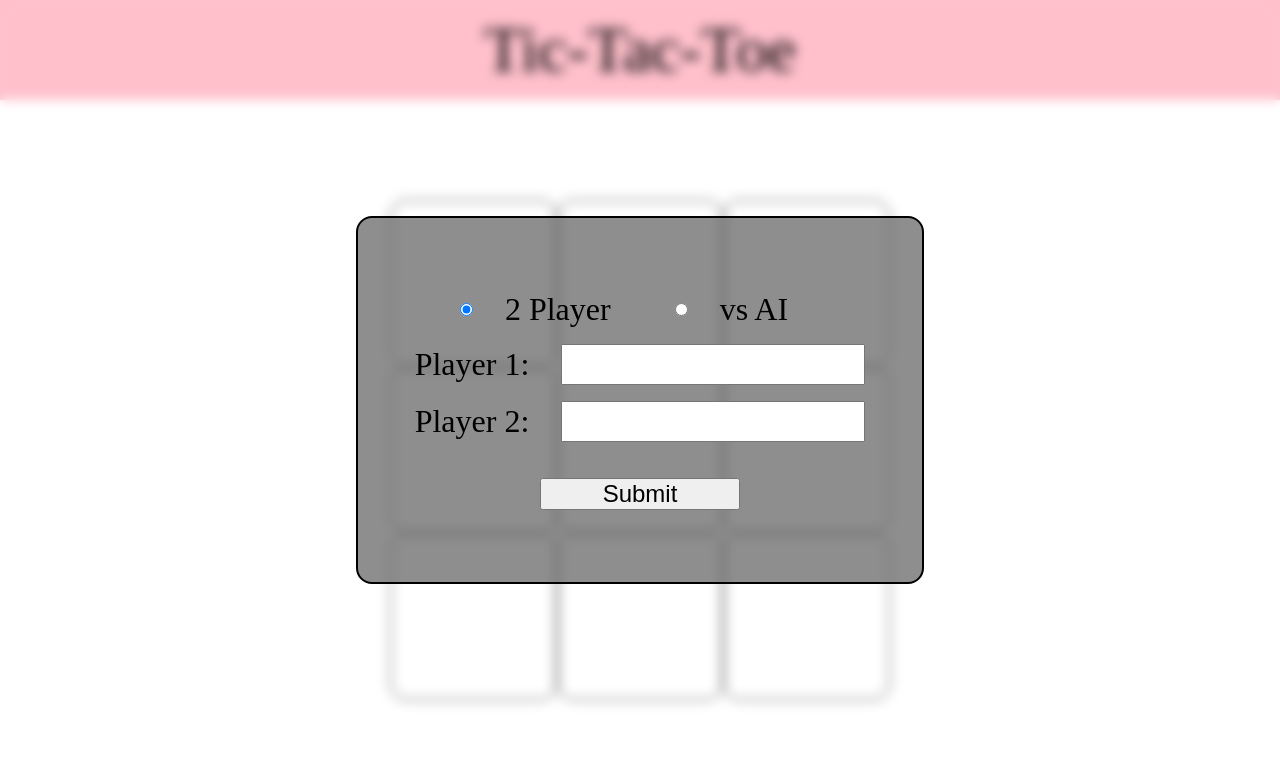
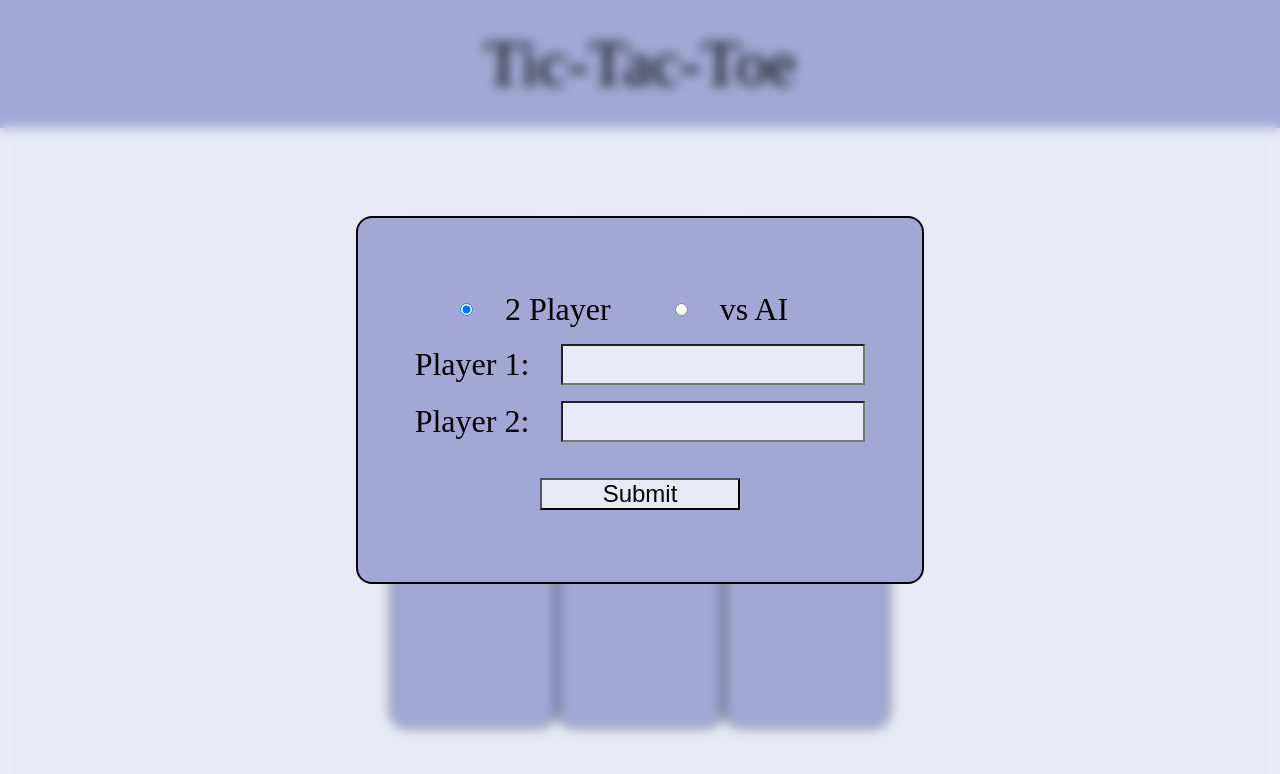
Before and after one commit to zammyk/odin-tic-tac-toe, a plain HTML site: page index.html in a window 1280 px wide. Drawn offline with Linux system fonts and the light colour scheme.

Commit message:
Add color scheme to the app

```diff
--- a/style.css
+++ b/style.css
@@ -2,6 +2,11 @@
   padding: 0;
   margin: 0;
 }
+
+/* first color = #e7eaf6
+second color = #a2a8d3
+third color = #38598b
+fourth color = #113f67 */
 
 body,
 html {
@@ -9,10 +14,9 @@
 }
 
 #main {
-  background-color: white;
-  height: 100%;
-  width: 100%;
-
+  background-color: #e7eaf6;
+  height: 100vh;
+  width: 100vw;
   position: absolute;
 }
 
@@ -43,6 +47,7 @@
   align-items: center;
   justify-content: center; */
   position: relative;
+  background-color: #a2a8d3;
 }
 
 #gameboard_container > div > div {
@@ -52,6 +57,7 @@
   top: 50%;
   left: 50%;
   transform: translate(-50%, -50%);
+  color: #113f67;
 }
 
 #landing_page,
@@ -85,8 +91,12 @@
   gap: 3rem;
 }
 
+#winner_screen > button {
+  background-color: #e7eaf6;
+}
+
 #landing_page form {
-  background-color: rgba(106, 105, 105, 0.75);
+  background-color: #a2a8d3;
   font-size: 2rem;
   display: flex;
   flex-direction: column;
@@ -111,6 +121,11 @@
 #landing_page form > div > input[type="text"] {
   font-size: 2rem;
   width: 300px;
+  background-color: #e7eaf6;
+}
+
+#landing_page form > #submission_button {
+  background-color: #e7eaf6;
 }
 
 .active {
@@ -121,9 +136,9 @@
   position: relative;
   top: 0;
 
-  height: 100px;
-  width: 100%;
-  background-color: pink;
+  height: 10vw;
+  width: 100vw;
+  background-color: #a2a8d3;
   display: flex;
   justify-content: center;
   align-items: center;
```
Also changed, not shown: index.html (+4 -7 lines).
